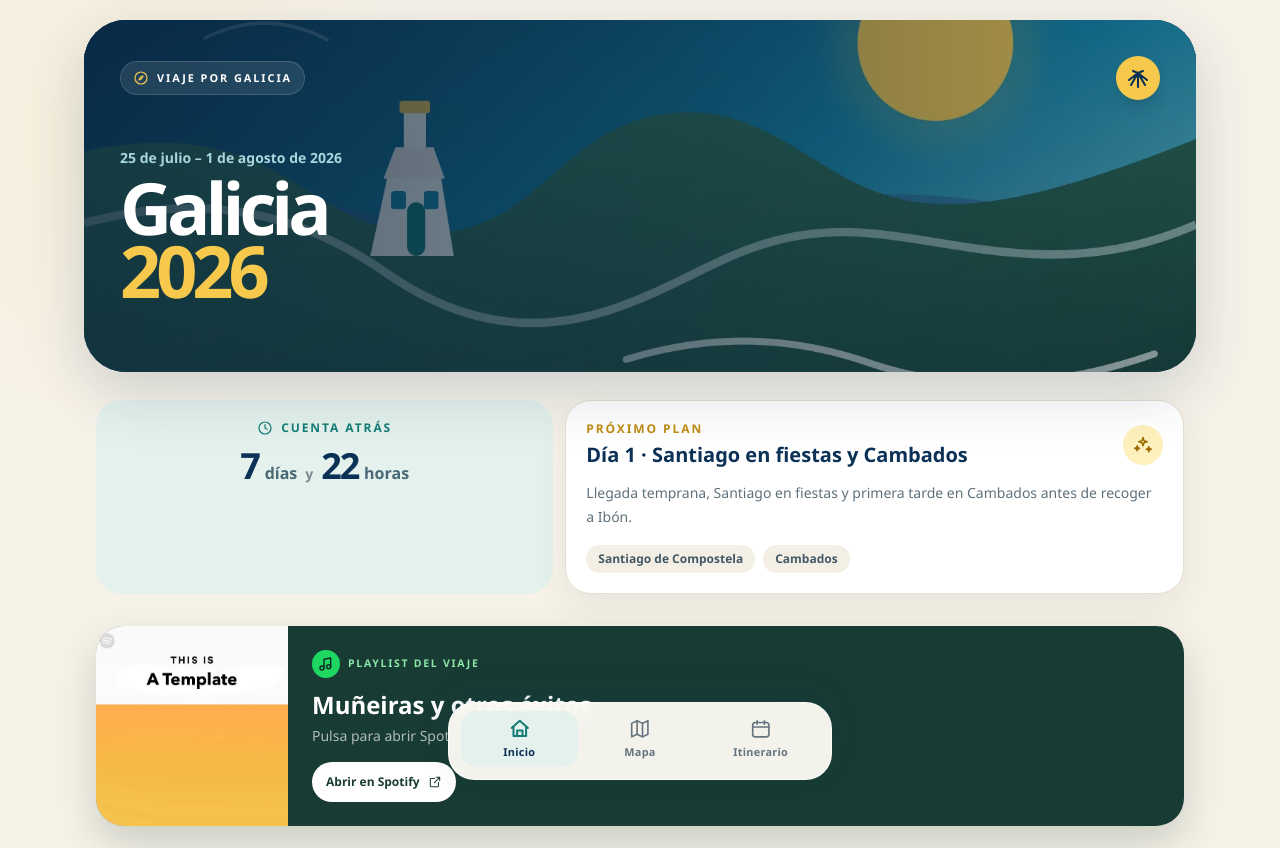
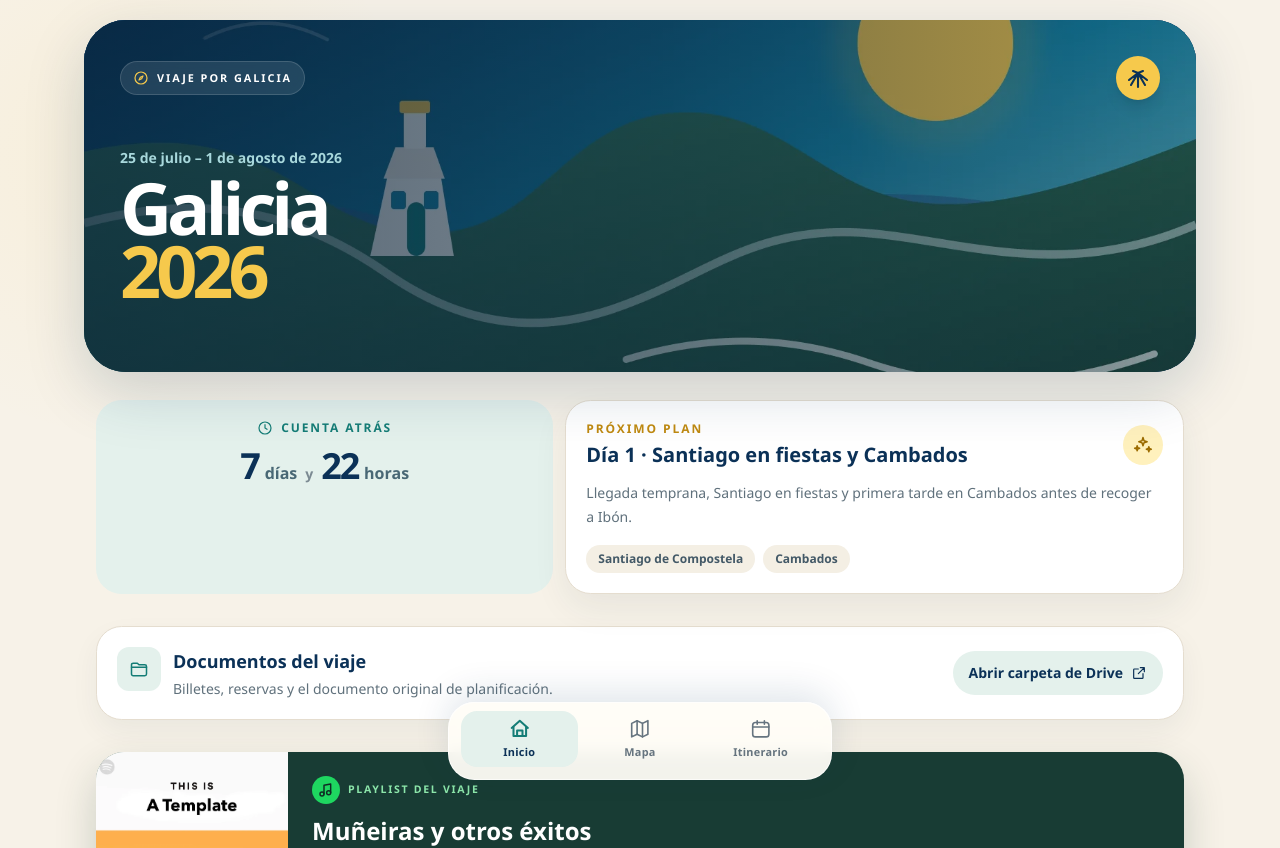
Before and after one commit to jonortega/viaje-galicia, a Next.js app: page / in a window 1280 px wide. Shown: the top 848 px of the page. Built offline with nearby package versions, Linux system fonts and the light colour scheme.

Commit message:
Añadido tarjeta con link a carpeta Drive

```diff
--- a/src/app/page.tsx
+++ b/src/app/page.tsx
@@ -61,6 +61,34 @@ export default function HomePage() {
 
       <div className='space-y-8 px-5 pt-7 sm:px-8'>
         <HomePulse />
+
+        <section aria-labelledby='documents-title'>
+          <div className='rounded-[1.6rem] border border-[#e5ddcf] bg-white p-4 shadow-[0_12px_28px_rgba(26,54,75,.055)] sm:flex sm:items-center sm:justify-between sm:gap-5 sm:p-5'>
+            <div className='flex min-w-0 flex-1 items-start gap-3'>
+              <span className='grid size-11 shrink-0 place-items-center rounded-xl bg-[#e4f1ec] text-[#147d76]'>
+                <Icon name='folder' className='size-5' />
+              </span>
+              <div className='min-w-0'>
+                <h2 id='documents-title' className='text-lg font-black text-[#0b3157]'>
+                  Documentos del viaje
+                </h2>
+                <p className='mt-1 text-sm leading-5 text-[#60717c]'>
+                  Billetes, reservas y el documento original de planificación.
+                </p>
+              </div>
+            </div>
+            <a
+              href={trip.driveFolderUrl}
+              target='_blank'
+              rel='noopener noreferrer'
+              aria-label='Abrir la carpeta de documentos del viaje en Google Drive en una pestaña nueva'
+              className='mt-4 inline-flex min-h-11 w-full items-center justify-center gap-2 rounded-full bg-[#e4f1ec] px-4 py-2.5 text-sm font-extrabold text-[#0b3157] transition-colors hover:bg-[#d5e9e1] active:bg-[#c8dfd6] focus-visible:outline-2 focus-visible:outline-offset-2 focus-visible:outline-[#147d76] sm:mt-0 sm:w-auto sm:shrink-0'
+            >
+              Abrir carpeta de Drive
+              <Icon name='external' className='size-4' />
+            </a>
+          </div>
+        </section>
 
         <section aria-label='Playlist del viaje'>
           <a
--- a/src/components/Icon.tsx
+++ b/src/components/Icon.tsx
@@ -11,6 +11,7 @@ export type IconName =
   | "car"
   | "pin"
   | "users"
+  | "folder"
   | "external"
   | "chevron"
   | "close"
@@ -40,6 +41,7 @@ export function Icon({ name, className = "size-5", strokeWidth = 1.8 }: IconProp
     car: <><path d="m5 16-1 3M19 16l1 3M3 13l2-6h14l2 6v4H3Z" /><path d="M7 17v2M17 17v2M7 13h.01M17 13h.01" /></>,
     pin: <><path d="M20 10c0 5-8 11-8 11S4 15 4 10a8 8 0 1 1 16 0Z" /><circle cx="12" cy="10" r="2.5" /></>,
     users: <><path d="M16 21v-2a4 4 0 0 0-4-4H6a4 4 0 0 0-4 4v2" /><circle cx="9" cy="7" r="4" /><path d="M22 21v-2a4 4 0 0 0-3-3.87M16 3.13a4 4 0 0 1 0 7.75" /></>,
+    folder: <><path d="M3 7a2 2 0 0 1 2-2h5l2 2h7a2 2 0 0 1 2 2v9a2 2 0 0 1-2 2H5a2 2 0 0 1-2-2Z" /><path d="M3 10h18" /></>,
     external: <><path d="M14 4h6v6M20 4l-9 9" /><path d="M18 13v6a1 1 0 0 1-1 1H5a1 1 0 0 1-1-1V7a1 1 0 0 1 1-1h6" /></>,
     chevron: <path d="m7 10 5 5 5-5" />,
     close: <path d="m6 6 12 12M18 6 6 18" />,
--- a/src/data/trip.ts
+++ b/src/data/trip.ts
@@ -23,6 +23,7 @@ export const trip: Trip = {
     image: "/images/trip/hero.webp",
     alt: "Ilustración de la costa gallega junto al océano Atlántico",
   },
+  driveFolderUrl: "https://drive.google.com/drive/folders/1xYp6VXfjA6n7ZgJ-iNnfOJQT_K_K4SxC?usp=sharing",
   playlist: {
     title: "Muñeiras y otros éxitos",
     subtitle: "Pulsa para abrir Spotify",
--- a/src/types/trip.ts
+++ b/src/types/trip.ts
@@ -78,6 +78,7 @@ export interface Trip {
   timeZone: string;
   travelers: number;
   hero: TripHeroInfo;
+  driveFolderUrl: string;
   playlist: PlaylistInfo;
   bases: AccommodationBase[];
   days: TripDay[];
```
